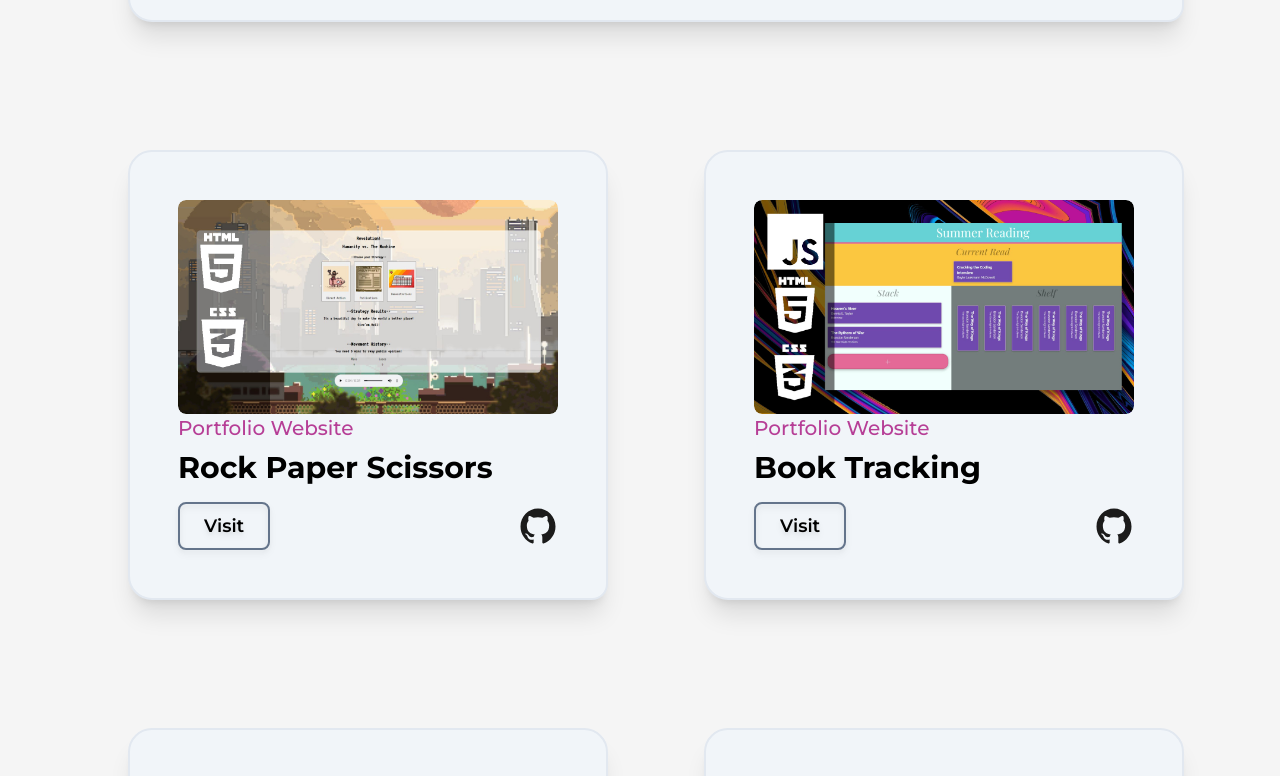
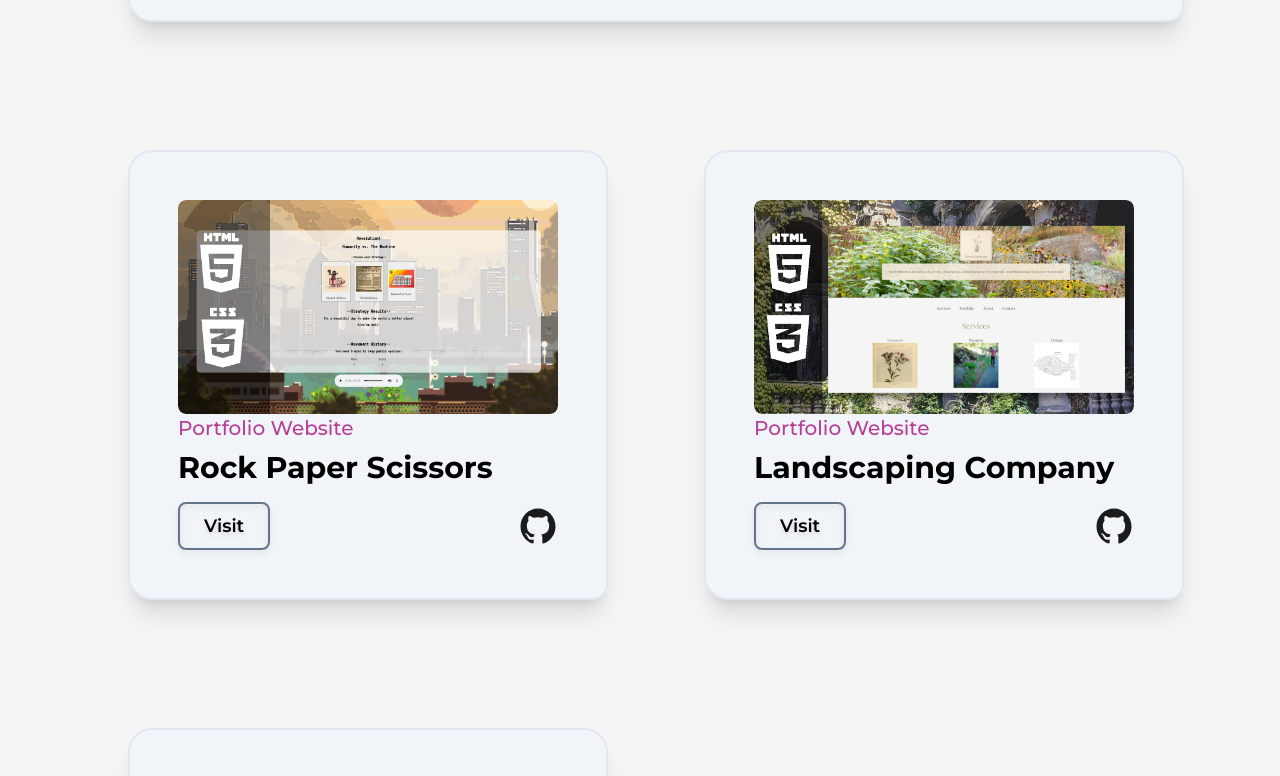
Before and after one commit to DeadChannelDice/nextJS-portfolio, a Next.js app: page /projects in a window 1280 px wide. Shown: the part 647-1423 px from the top of the page. Built offline with nearby package versions, Linux system fonts and the light colour scheme.

Commit message:
Removing Library project until it's finished.

```diff
--- a/src/pages/projects.js
+++ b/src/pages/projects.js
@@ -180,7 +180,7 @@
                         github={"https://github.com/DeadChannelDice/RPS"}
                         />
                     </div>
-                    <div className="col-span-6">
+                    {/* <div className="col-span-6">
                     <MinorProject
                         title={"Book Tracking"}
                         link={"/"}
@@ -188,7 +188,7 @@
                         type={"Portfolio Website"}
                         github={"https://github.com/DeadChannelDice/library-app"}
                         />
-                    </div>
+                    </div> */}
                     <div className="col-span-6">
                     <MinorProject
                         title={"Landscaping Company"}
```
